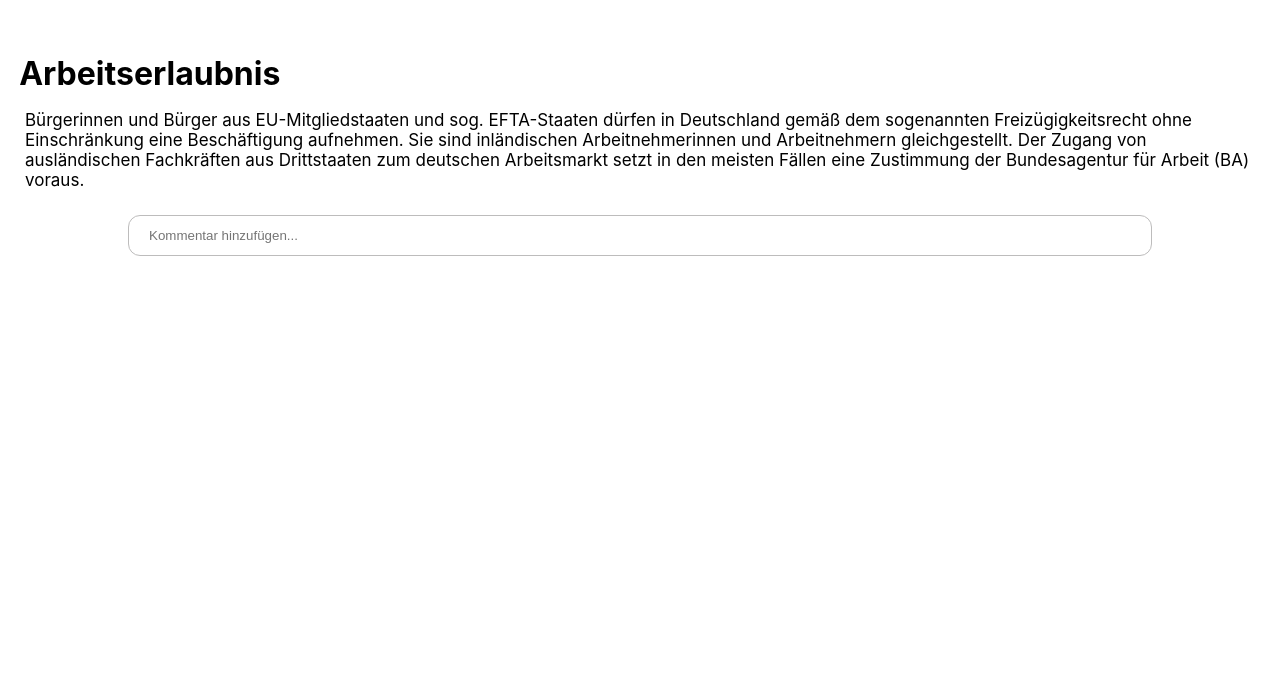
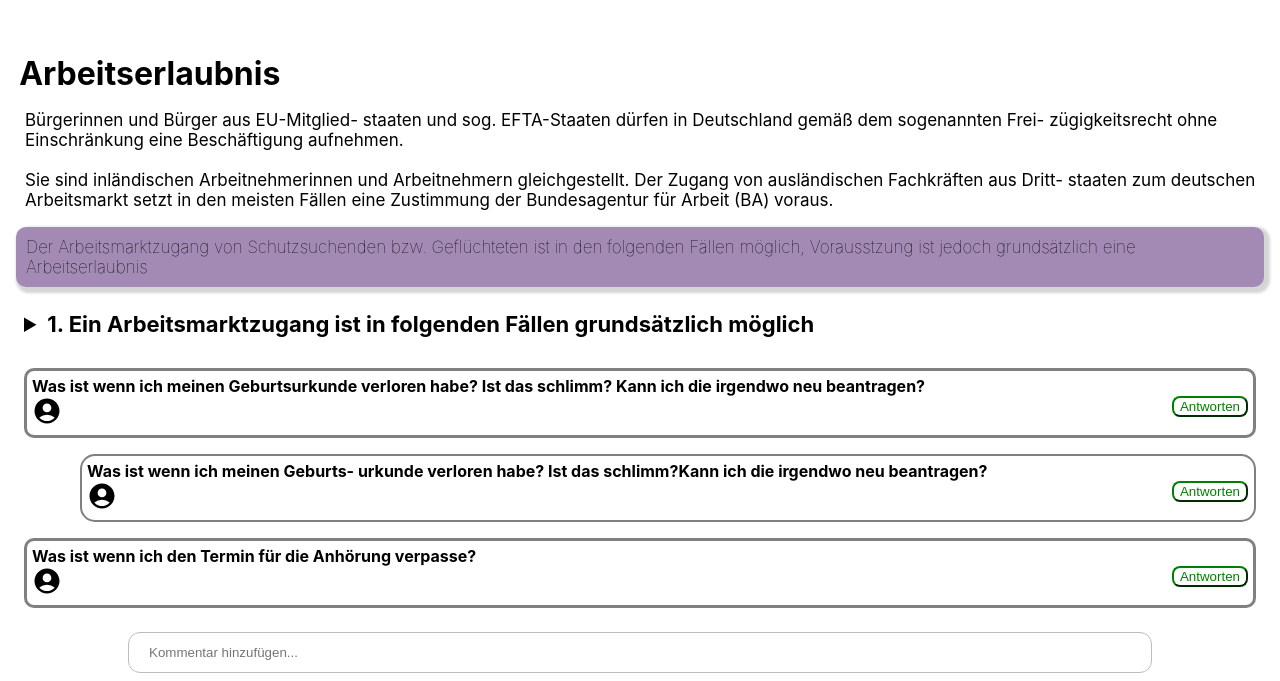
Before and after one commit to xSilentStorm313/Projekt-Web, a React (Create React App) app in the folder webapp/: page /arbeitserlaubnis in a window 1280 px wide. Shown: the part 1118-1799 px from the top of the page. Before the commit the page ends 1382 px from the top, so only its background shows below. Built offline with nearby package versions, Linux system fonts and the light colour scheme.

Commit message:
Areitserlaubnis beitrag

```diff
--- a/webapp/src/EinzelnerBeitrag.css
+++ b/webapp/src/EinzelnerBeitrag.css
@@ -89,6 +89,22 @@
     font-size: 22px;
   }
 
+  .zwischenüberschriftasyl{
+    font-size: 20px;
+    text-align: left;
+    margin-left: 2rem;
+    padding-top: 15px;
+    font-weight:500;
+  }
+
+  .listearbeitserlaubnis{
+    color:black;
+    text-align: left;
+    margin-left: 2.5rem;
+    margin-right: 1rem;
+    font-size: 17px;
+  }
+
   .komment {
     border: 3px solid grey;
     border-radius: 10px;
--- a/webapp/src/components/BeitragInhaltArbeitserlaubnis.js
+++ b/webapp/src/components/BeitragInhaltArbeitserlaubnis.js
@@ -1,15 +1,59 @@
 import React from "react";
 import arbeitserlaubnis from "./images/arbeitserlaubnis.svg";
+import { MdAccountCircle } from "react-icons/md";
+
+//https://www.bmas.de/DE/Arbeit/Fachkraeftesicherung-und-Integration/Migration-und-Arbeit/Flucht-und-Aysl/arbeitsmarktzugang-fuer-fluechtlinge.html //quelle
 
 export default function BeitragInhaltArbeitserlaubnis() {
 
     return (
         <div>
-        <br className="abstand"/>
-            <img src={arbeitserlaubnis} className="formular" alt="formular"/>
+            <br className="abstand" />
+            <img src={arbeitserlaubnis} className="formular" alt="formular" />
             <h1 className="überschrift1">Arbeitserlaubnis</h1>
-               <p className="text">Bürgerinnen und Bürger aus EU-Mitgliedstaaten und sog. EFTA-Staaten dürfen in Deutschland gemäß dem sogenannten Freizügigkeitsrecht ohne Einschränkung eine Beschäftigung aufnehmen. Sie sind inländischen Arbeitnehmerinnen und Arbeitnehmern gleichgestellt. Der Zugang von ausländischen Fachkräften aus Drittstaaten zum deutschen Arbeitsmarkt setzt in den meisten Fällen eine Zustimmung der Bundesagentur für Arbeit (BA) voraus.</p>
-            <a href="/arbeitserlaubnis"></a>
+            <p className="text">Bürgerinnen und Bürger aus EU-Mitglied- staaten und sog. EFTA-Staaten dürfen in Deutschland gemäß dem sogenannten Frei- zügigkeitsrecht ohne Einschränkung eine Beschäftigung aufnehmen. <br /> <br />
+                Sie sind inländischen Arbeitnehmerinnen und Arbeitnehmern gleichgestellt. Der Zugang von ausländischen Fachkräften aus Dritt- staaten zum deutschen Arbeitsmarkt setzt in den meisten Fällen eine Zustimmung der Bundesagentur für Arbeit (BA) voraus.</p>
+            <div className="infotextasyl">Der Arbeitsmarktzugang von Schutzsuchenden bzw. Geflüchteten ist in den folgenden Fällen möglich, Vorausstzung ist jedoch grundsätzlich eine Arbeitserlaubnis</div>
+            <details>
+                <summary className="zwischenüberschrift">1. Ein Arbeitsmarktzugang ist in folgenden Fällen grundsätzlich möglich</summary>
+                <br />
+                <details>
+                    <summary className="zwischenüberschriftasyl">Asylbewerber haben einen Arbeits- &ensp; &nbsp; &nbsp;marktzugang</summary>
+                    <br />
+                    <li className="listearbeitserlaubnis">Nach drei Monaten für Asylbewerber, die nicht verpflichtet sind, in einer Aufnahmeeinrichtung zu wohnen</li>
+                    <br />
+                    <li className="listearbeitserlaubnis">Nach sechs Monaten Asylbewerber mit minderjährigen Kindern</li>
+                    <br />
+                    <li className="listearbeitserlaubnis">Nach neun Monaten Asylbewerber ohne minderjährige Kinder (auchtrotz Verpflichtung in Aufnahmeeinrichtung zu wohnen)</li>
+                </details>
+                <details>
+                    <summary className="zwischenüberschriftasyl">Gedulete haben nach sechs Monaten &nbsp; &nbsp;einen Arbeitsmarktzugang, wenn sie &nbsp; &nbsp; &nbsp;zum Wohnen in der Aufnahmeein- &nbsp; &nbsp; &nbsp; &nbsp; &nbsp;richtung verpflichtet sind, ansonsten &nbsp; &nbsp;&nbsp;&nbsp; nach drei Monaten</summary>
+                </details>
+                <details>
+                    <summary className="zwischenüberschriftasyl">Kein Arbeitsmarktzugang besteht</summary>
+                    <br />
+                    <li className="listearbeitserlaubnis">in den ersten drei Monaten des Aufent- haltes</li>
+                    <br />
+                    <li className="listearbeitserlaubnis">für die Zeit des Aufenthaltes in einer Erst- aufnehmeeinrichtung <br />(§§47 und 61 des Asylgesetzes)</li>
+                </details>
+            </details>
+
+
+
+
+            <br />
+            <p className="komment">Was ist wenn ich meinen Geburtsurkunde verloren habe? Ist das schlimm? Kann ich die irgendwo neu beantragen?
+                <br />
+                <MdAccountCircle size={30} className="Profilbild antwort" />
+                <button className="buttonantworten">Antworten</button></p>
+            <p className="antwortkomment">Was ist wenn ich meinen Geburts- urkunde verloren habe? Ist das schlimm?Kann ich die irgendwo neu beantragen?
+                <br />
+                <MdAccountCircle size={30} className="Profilbild antwort" />
+                <button className="buttonantworten">Antworten</button></p>
+            <p className="komment">Was ist wenn ich den Termin für die Anhörung verpasse?
+                <br />
+                <MdAccountCircle size={30} className="Profilbild antwort" />
+                <button className="buttonantworten">Antworten</button></p>
         </div>
     );
 }
```
